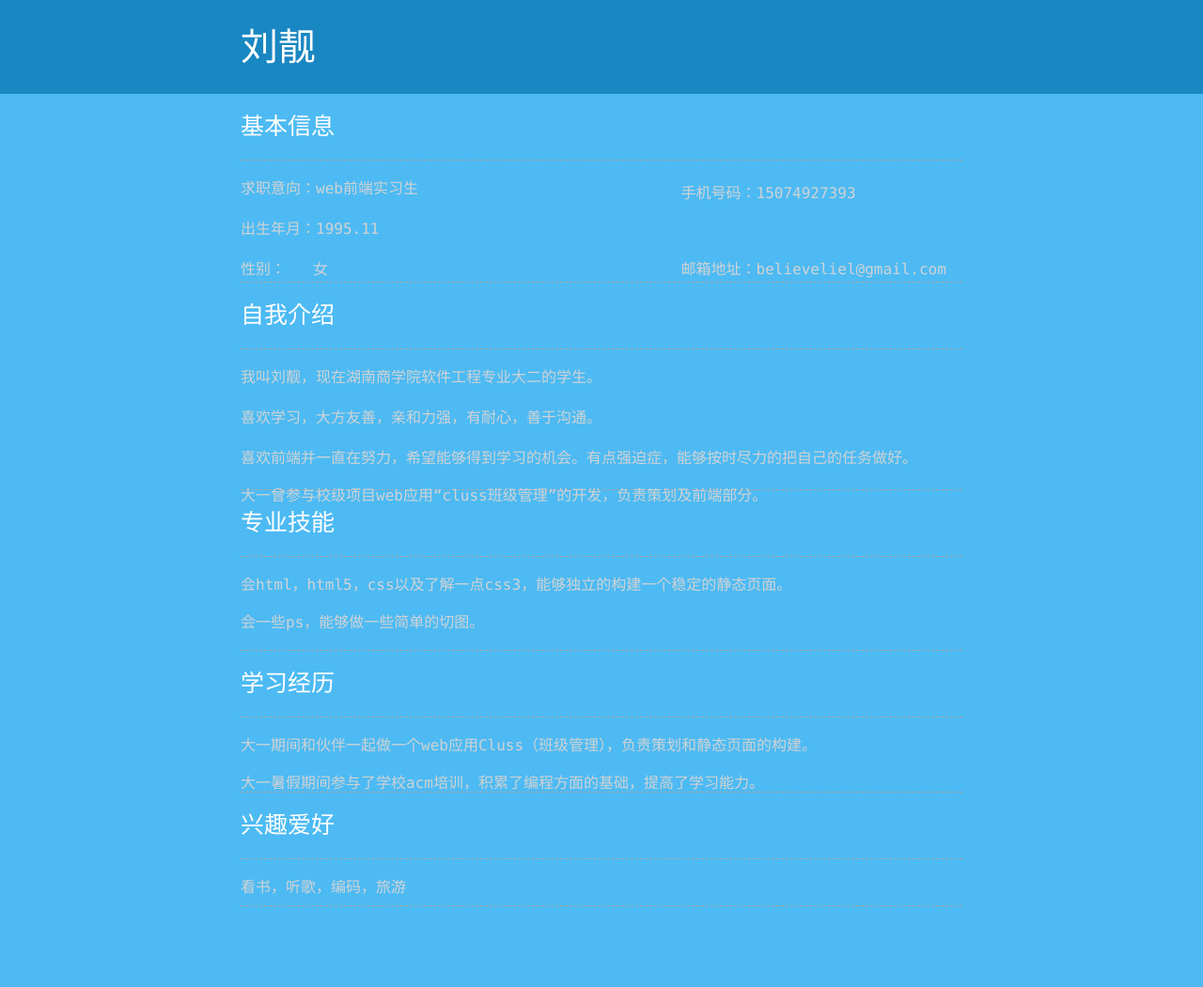
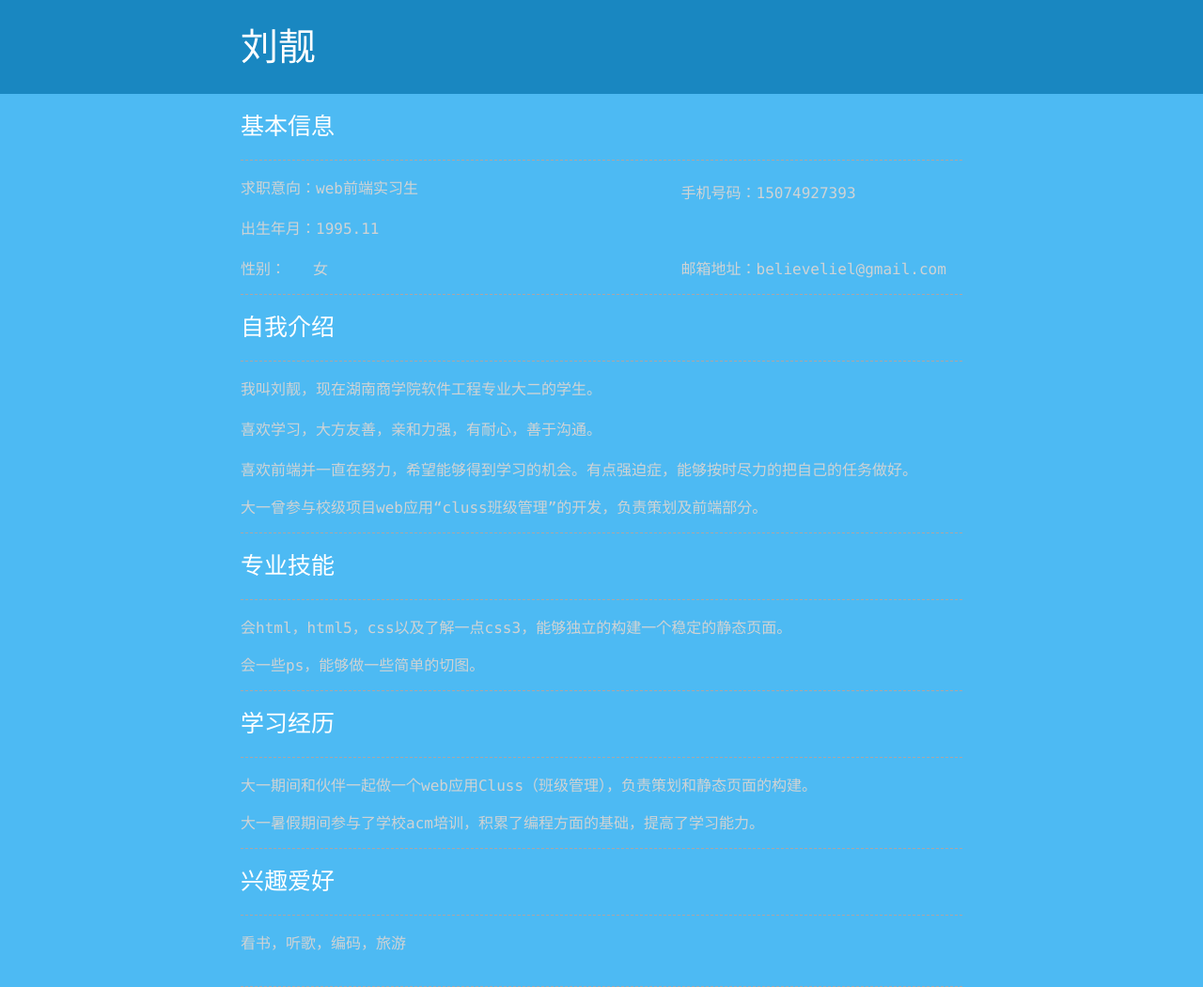
Before and after one commit to liulll/liulll.github.io, a plain HTML site: page index.html in a window 1280 px wide. Shown: the whole page at 94% size. Before the commit the page ends 990 px from the top, so only its background shows below. Drawn offline with Linux system fonts and the light colour scheme.

Commit message:
Update styles.css

```diff
--- a/stylesheets/styles.css
+++ b/stylesheets/styles.css
@@ -27,7 +27,7 @@ section{
 
 }
 section.information{
-	height: 200px;
+
 	border-bottom: 1px dashed #aba6a6;
 }
 ul{
@@ -48,18 +48,18 @@ section.right{
 	margin-left :270px ;
 }
 section.introduce{
-	height: 220px;
+
 	border-bottom: 1px dashed #aba6a6;
 }
 section.skill{
-	height: 170px;
+
 	border-bottom: 1px dashed #aba6a6;
 }
 section.experience{
-	height: 150px;
+
 	border-bottom: 1px dashed #aba6a6;
 }
 section.habit{
-	height: 120px;
+
 	border-bottom: 1px dashed #aba6a6;
 }
```
